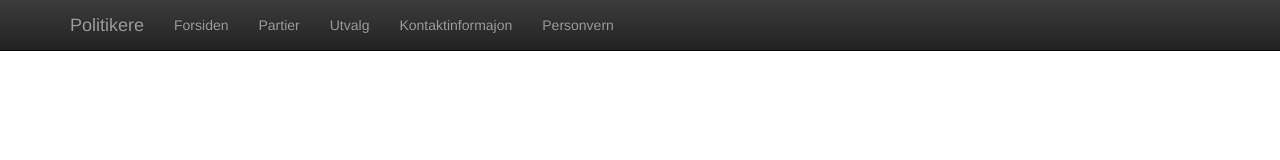
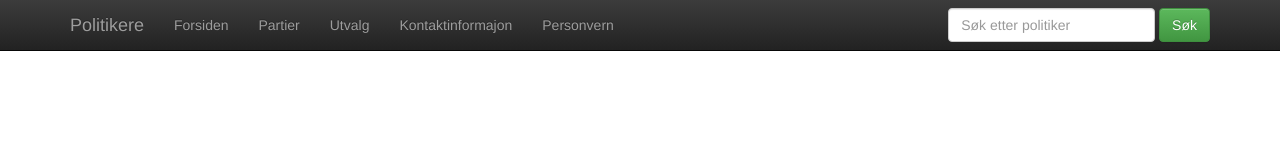
Before and after one commit to telemark/app-tfk-politikere, a website: page views/layouts/layout.html in a window 1280 px wide. Drawn offline with nearby package versions, Linux system fonts and the light colour scheme; files that its build step writes are made by us from their sources.

Commit message:
Initial commit

```diff
--- a/views/partials/menu-top.html
+++ b/views/partials/menu-top.html
@@ -18,6 +18,12 @@
                 <li><a href="/kontakt">Kontaktinformajon</a></li>
                 <li><a href="/personvern">Personvern</a></li>
             </ul>
+            <form action="/search" class="navbar-form navbar-right">
+                <div class="form-group">
+                    <input type="text" name="query" value="{{query}}" placeholder="Søk etter politiker" class="form-control"/>
+                </div>
+                <button type="submit" class="btn btn-success">Søk</button>
+            </form>
         </div><!--/.nav-collapse -->
     </div>
 </nav>
```
